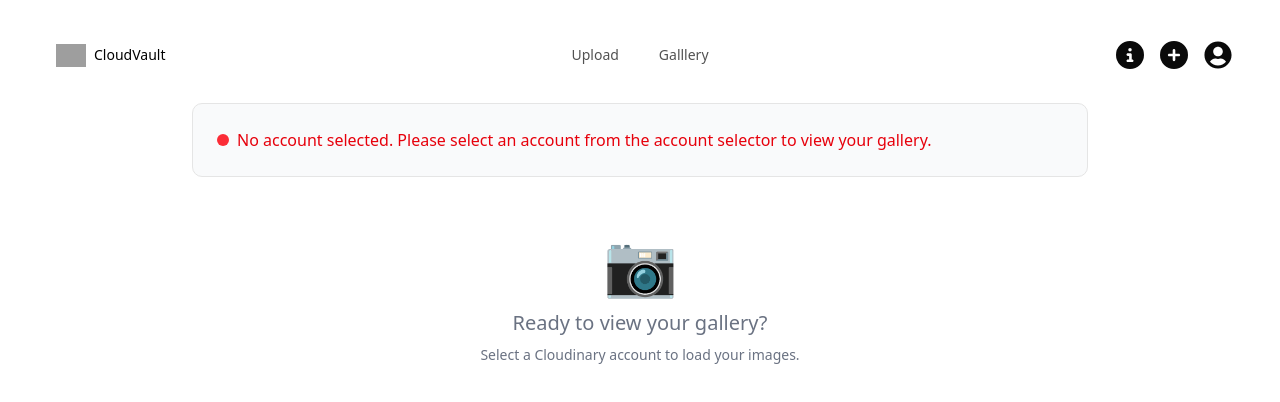
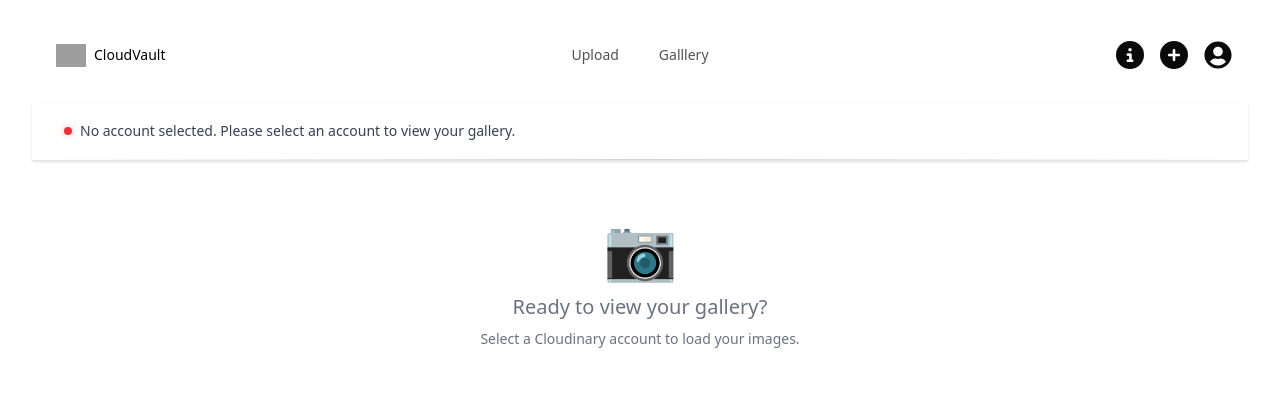
Before and after one commit to omeshapasan2/Cloudinary-Gallery-App, a React (Vite) app: page /gallery in a window 1280 px wide. Shown: the top 402 px of the page. Built offline with nearby package versions, Linux system fonts and the light colour scheme; grey boxes are pictures that could not be loaded.

Commit message:
Fixed Ui on Account Status Sections on Both Pages

```diff
--- a/src/Pages/GalleryPage.jsx
+++ b/src/Pages/GalleryPage.jsx
@@ -5,6 +5,7 @@ import CopyButton from '../components/CopyButton';
 import { useCloudinary } from '../core/CloudinaryContext';
 import ImageCard from '../components/ImageCard';
 import { NavBar } from '../components/NavBar';
+import { RefreshCw } from "lucide-react";
 
 function GalleryPage() {
   const [images, setImages] = useState([]);
@@ -64,46 +65,62 @@ function GalleryPage() {
     <div className="space-y-6">
       <NavBar/>
         {/* Account Status Section */}
-      <div className="w-full max-w-4xl mx-auto p-6 bg-gray-50 dark:bg-gray-900 border border-neutral-200 dark:border-neutral-800 rounded-lg">
-
+        <div className="w-full bg-white border-b border-gray-200 shadow-sm">
+          <div className="max-w-7xl mx-auto px-4 sm:px-6 lg:px-8">
+            <div className="h-14 flex items-center justify-between">
               {currentAccount && activeSessionId ? (
-          <div className="flex items-center justify-between">
-            <div className="flex items-center space-x-4">
+                <>
+                  {/* Left side - Status */}
+                  <div className="flex items-center space-x-3">
                     <div className="flex items-center space-x-2">
-                <div className="w-3 h-3 bg-green-500 rounded-full"></div>
-                <span className="font-medium text-green-600">
-                  Connected to: {currentAccount.label || currentAccount.cloudName}
+                      <div className="relative">
+                        <div className="w-2 h-2 bg-green-500 rounded-full animate-pulse"></div>
+                        <div className="absolute inset-0 w-2 h-2 bg-green-500 rounded-full animate-ping opacity-75"></div>
+                      </div>
+                      <span className="text-sm font-medium text-gray-900 hidden sm:inline">
+                        Connected to {currentAccount.label || currentAccount.cloudName}
+                      </span>
+                      <span className="text-sm font-medium text-gray-900 sm:hidden">
+                        Connected
                       </span>
                     </div>
-
-              {/* <span className="text-sm text-gray-600 dark:text-gray-400">
-                Session: {activeSessionId.substring(0, 8)}...
-              </span> */}
                   </div>
 
+                  {/* Right side - Refresh button */}
                   <button
                     onClick={fetchImages}
                     disabled={isLoading}
-              className="px-4 py-2 bg-blue-500 text-white text-sm rounded-lg hover:bg-blue-600 disabled:opacity-50 disabled:cursor-not-allowed flex items-center space-x-2"
+                    className="group relative p-2 text-gray-700 hover:text-black hover:bg-gray-100 disabled:text-gray-400 disabled:hover:bg-transparent rounded-full transition-all duration-200 ease-in-out transform hover:scale-105 active:scale-95"
+                    title="Refresh Gallery"
                   >
-              {isLoading ? (
-                <>
-                  <div className="w-4 h-4 border-2 border-white border-t-transparent rounded-full animate-spin"></div>
-                  <span>Loading...</span>
+                    <RefreshCw
+                      className={`w-4 h-4 transition-transform duration-500 ${
+                        isLoading ? 'animate-spin' : 'group-hover:rotate-180'
+                      }`}
+                    />
+                    {/* Subtle loading indicator */}
+                    {isLoading && (
+                      <div className="absolute inset-0 rounded-full border border-gray-300 animate-pulse"></div>
+                    )}
+                  </button>
                 </>
               ) : (
-                <span>Refresh Gallery</span>
-              )}
-            </button>
+                <div className="flex items-center space-x-2 w-full">
+                  <div className="relative">
+                    <div className="w-2 h-2 bg-red-500 rounded-full"></div>
+                    <div className="absolute inset-0 w-2 h-2 bg-red-500 rounded-full animate-ping opacity-75"></div>
                   </div>
-        ) : (
-          <div className="flex items-center space-x-2">
-            <div className="w-3 h-3 bg-red-500 rounded-full"></div>
-            <span className="text-red-600">
-              No account selected. Please select an account from the account selector to view your gallery.
+                  <span className="text-sm text-gray-700">
+                    <span className="hidden sm:inline">No account selected. Please select an account to view your gallery.</span>
+                    <span className="sm:hidden">No account selected</span>
                   </span>
                 </div>
               )}
+            </div>
+          </div>
+
+          {/* Subtle bottom accent line */}
+          <div className="h-px bg-gradient-to-r from-transparent via-gray-300 to-transparent"></div>
         </div>
 
       {/* Error Message */}
--- a/src/Pages/UploadPage.jsx
+++ b/src/Pages/UploadPage.jsx
@@ -117,31 +117,61 @@ function UploadPage() {
     <div className="space-y-6">
       <NavBar/>
       {/* Account Status Section */}
-      <div className="w-full max-w-4xl mx-auto p-6 bg-gray-50 dark:bg-gray-900 border border-neutral-200 dark:border-neutral-800 rounded-lg">
+      <div className="w-full bg-white border-b border-gray-200 shadow-sm">
+        <div className="max-w-7xl mx-auto px-4 sm:px-6 lg:px-8">
+          <div className="h-12 flex items-center">
             {currentAccount ? (
-          <div className="flex items-center space-x-4">
-            <div className="flex items-center space-x-2">
-              <div className="w-3 h-3 bg-green-500 rounded-full"></div>
-              <span className="font-medium text-green-600">
-                Connected to: {currentAccount.label || currentAccount.cloudName}
+              <div className="flex items-center space-x-3 animate-fade-in">
+                <div className="relative">
+                  <div className="w-2 h-2 bg-green-500 rounded-full animate-pulse"></div>
+                  <div className="absolute inset-0 w-2 h-2 bg-green-500 rounded-full animate-ping opacity-75"></div>
+                </div>
+                <span className="text-sm font-medium text-gray-900 transition-colors duration-200">
+                  <span className="hidden sm:inline">Connected to {currentAccount.label || currentAccount.cloudName}</span>
+                  <span className="sm:hidden">Connected</span>
                 </span>
-            </div>
 
-            {/* Session Id Display */}
+                {/* Optional Session ID - uncomment if needed */}
                 {/* {activeSessionId && (
-              <span className="text-sm text-gray-600 dark:text-gray-400">
-                Session: {activeSessionId.substring(0, 8)}...
+                  <span className="hidden md:inline text-xs text-gray-500 bg-gray-100 px-2 py-1 rounded-full font-mono">
+                    {activeSessionId.substring(0, 8)}...
                   </span>
                 )} */}
               </div>
             ) : (
-          <div className="flex items-center space-x-2">
-            <div className="w-3 h-3 bg-red-500 rounded-full"></div>
-            <span className="text-red-600">
-              No account selected. Please select an account from the account selector.
+              <div className="flex items-center space-x-3 animate-fade-in">
+                <div className="relative">
+                  <div className="w-2 h-2 bg-red-500 rounded-full"></div>
+                  <div className="absolute inset-0 w-2 h-2 bg-red-500 rounded-full animate-ping opacity-75"></div>
+                </div>
+                <span className="text-sm text-gray-700">
+                  <span className="hidden sm:inline">No account selected. Please select an account from the account selector.</span>
+                  <span className="sm:hidden">No account selected</span>
                 </span>
               </div>
             )}
+          </div>
+        </div>
+
+        {/* Subtle bottom accent line */}
+        <div className="h-px bg-gradient-to-r from-transparent via-gray-300 to-transparent opacity-50"></div>
+
+        <style jsx>{`
+          @keyframes fade-in {
+            from {
+              opacity: 0;
+              transform: translateY(-2px);
+            }
+            to {
+              opacity: 1;
+              transform: translateY(0);
+            }
+          }
+
+          .animate-fade-in {
+            animation: fade-in 0.3s ease-out;
+          }
+        `}</style>
       </div>
 
       {/* File Upload Section */}
```
Lines whose indentation alone changed are shown as unchanged.
